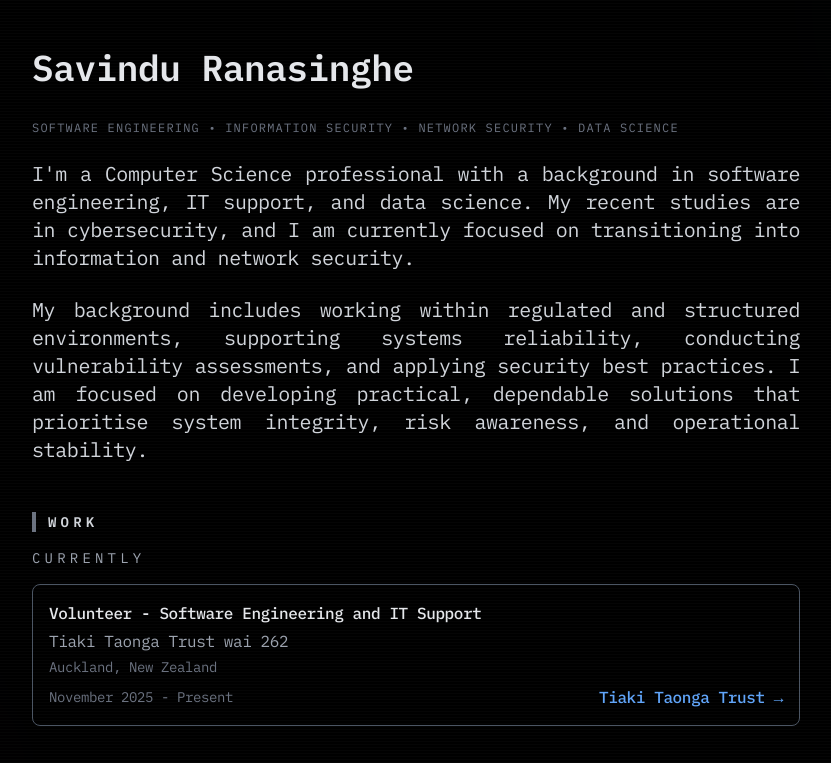
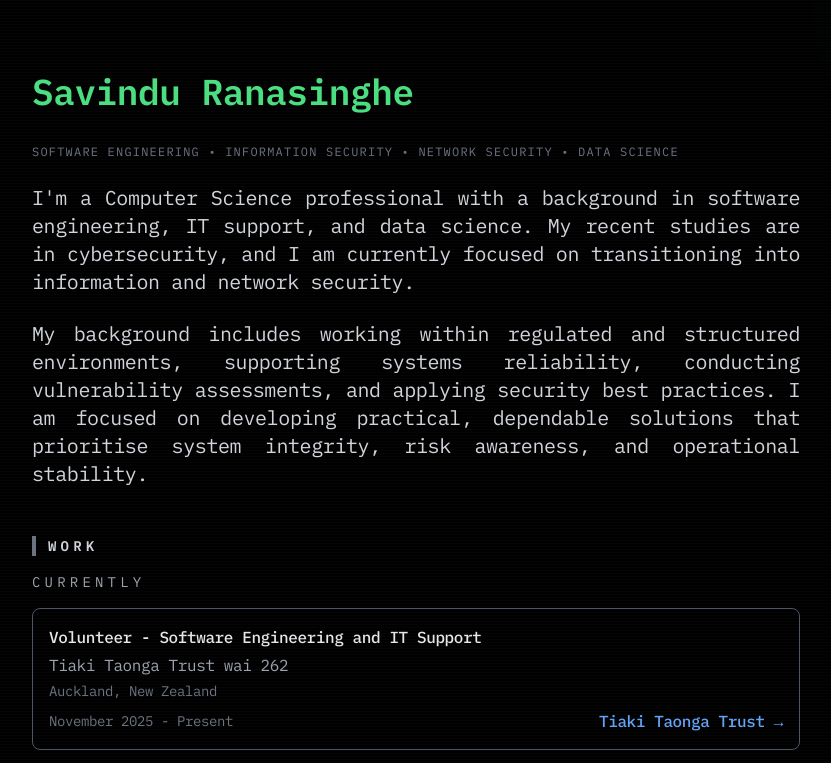
Before and after one commit to savindujr/savindujr.github.io, a plain HTML site: page index.html in a window 1280 px wide. Shown: the top 763 px of the page, without its empty margins (224-1055 px from the left). Drawn offline with nearby package versions, Linux system fonts and the light colour scheme; no server answers.

Commit message:
8/3/2026

```diff
--- a/index.html
+++ b/index.html
@@ -13,18 +13,31 @@
 
     <!-- Custom CSS -->
     <link rel="stylesheet" href="styles/main.css" />
+
+    <style>
+      /* Simple sticky header */
+      .sticky-header {
+        position: sticky;
+        top: 0;
+        z-index: 10;
+        background: black;
+        padding-top: 1.5rem;
+      }
+    </style>
   </head>
   <body
     class="bg-black text-gray-200 min-h-screen p-6 md:p-12 tracking-tight crt"
   >
     <div class="max-w-3xl mx-auto">
-      <!-- Header -->
-      <h1 class="text-3xl md:text-4xl font-bold mb-8">Savindu Ranasinghe</h1>
+      <!-- Static Header -->
+      <div class="sticky-header">
+        <h1 class="text-3xl md:text-4xl font-bold mb-8 text-green-400">Savindu Ranasinghe</h1>
 
-      <p class="text-xs uppercase tracking-widest text-gray-500 mb-6">
-        Software Engineering • Information Security • Network Security • Data
-        Science
-      </p>
+        <p class="text-xs uppercase tracking-widest text-gray-500 mb-6">
+          Software Engineering • Information Security • Network Security • Data
+          Science
+        </p>
+      </div>
 
       <!-- Introduction -->
       <div class="space-y-6 mb-12 max-w-3xl">
```
